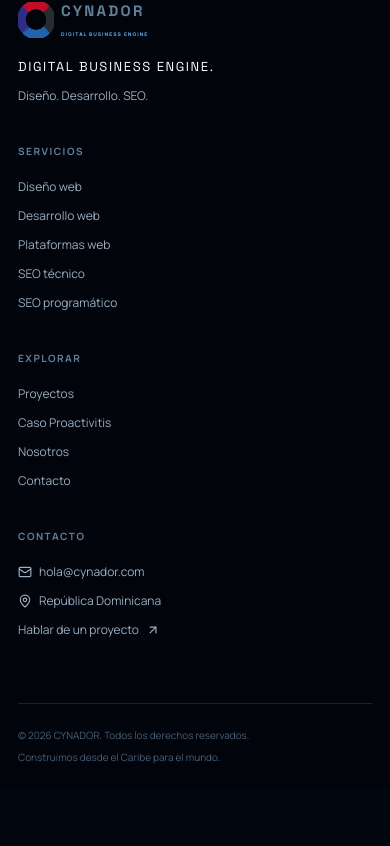
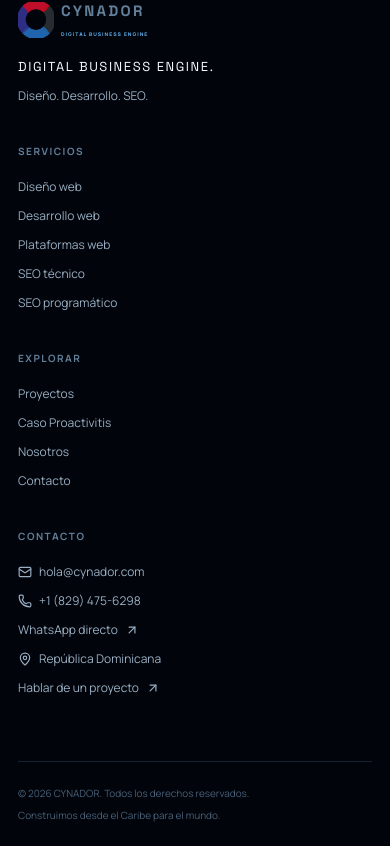
Before and after one commit to owendominicantours-prog/cynador, a Next.js app: page /proyectos in a window 390 px wide. Shown: the part 5638-6484 px from the top of the page. Before the commit the page ends 6426 px from the top, so only its background shows below. Built offline with nearby package versions, Linux system fonts and the light colour scheme; no server answers.

Commit message:
Add official Cynador contact phone

```diff
--- a/app/contacto/page.tsx
+++ b/app/contacto/page.tsx
@@ -1,7 +1,7 @@
 import type { Metadata } from 'next';
-import { CheckCircle2, Clock3, Mail, MessageCircle } from 'lucide-react';
+import { CheckCircle2, Clock3, Mail, MessageCircle, Phone } from 'lucide-react';
 import { ContactForm } from '@/components/ContactForm';
-import { whatsappUrl } from '@/lib/site-data';
+import { contactPhoneDisplay, whatsappUrl } from '@/lib/site-data';
 
 export const metadata: Metadata = {
   title: 'Iniciar un proyecto web',
@@ -30,6 +30,7 @@
               <span><CheckCircle2 /> Plataformas desde US$5,000</span>
               <span><Clock3 /> Respuesta habitual en un día laborable</span>
               <a href="mailto:hola@cynador.com"><Mail /> hola@cynador.com</a>
+              <a href="tel:+18294756298"><Phone /> {contactPhoneDisplay}</a>
               <a href={`${whatsappUrl}?text=Hola%20Cynador%2C%20quiero%20hablar%20sobre%20un%20proyecto`} target="_blank" rel="noreferrer"><MessageCircle /> WhatsApp directo</a>
             </div>
           </div>
--- a/app/layout.tsx
+++ b/app/layout.tsx
@@ -38,9 +38,24 @@
 };
 
 export default function RootLayout({ children }: { children: React.ReactNode }) {
+  const organizationSchema = {
+    '@context': 'https://schema.org',
+    '@type': 'Organization',
+    name: 'Cynador',
+    url: siteUrl,
+    telephone: '+1-829-475-6298',
+    email: 'hola@cynador.com',
+    contactPoint: {
+      '@type': 'ContactPoint',
+      telephone: '+1-829-475-6298',
+      contactType: 'sales',
+      availableLanguage: ['Spanish', 'English'],
+    },
+  };
   return (
     <html lang="es" className={`${manrope.variable} ${space.variable}`}>
       <body>
+        <script type="application/ld+json" dangerouslySetInnerHTML={{ __html: JSON.stringify(organizationSchema) }} />
         <Header />
         {children}
         <Footer />
--- a/components/Footer.tsx
+++ b/components/Footer.tsx
@@ -1,7 +1,7 @@
 import Link from 'next/link';
-import { ArrowUpRight, Mail, MapPin } from 'lucide-react';
+import { ArrowUpRight, Mail, MapPin, Phone } from 'lucide-react';
 import { Brand } from '@/components/Brand';
-import { services } from '@/lib/site-data';
+import { contactPhoneDisplay, services, whatsappUrl } from '@/lib/site-data';
 
 export function Footer() {
   return (
@@ -28,6 +28,8 @@
         <div>
           <b>Contacto</b>
           <a href="mailto:hola@cynador.com"><Mail size={14} /> hola@cynador.com</a>
+          <a href="tel:+18294756298"><Phone size={14} /> {contactPhoneDisplay}</a>
+          <a href={`${whatsappUrl}?text=Hola%20Cynador%2C%20quiero%20hablar%20sobre%20un%20proyecto`} target="_blank" rel="noreferrer">WhatsApp directo <ArrowUpRight size={14} /></a>
           <span><MapPin size={14} /> República Dominicana</span>
           <Link href="/contacto">Hablar de un proyecto <ArrowUpRight size={14} /></Link>
         </div>
--- a/lib/site-data.ts
+++ b/lib/site-data.ts
@@ -19,7 +19,8 @@
 } from 'lucide-react';
 
 export const siteUrl = process.env.NEXT_PUBLIC_SITE_URL || 'https://cynador.vercel.app';
-export const whatsappNumber = '18295539900';
+export const whatsappNumber = '18294756298';
+export const contactPhoneDisplay = '+1 (829) 475-6298';
 export const whatsappUrl = `https://wa.me/${whatsappNumber}`;
 export const proactivitisPlayStore = 'https://play.google.com/store/apps/details?id=com.proactivitis.app';
 
```
